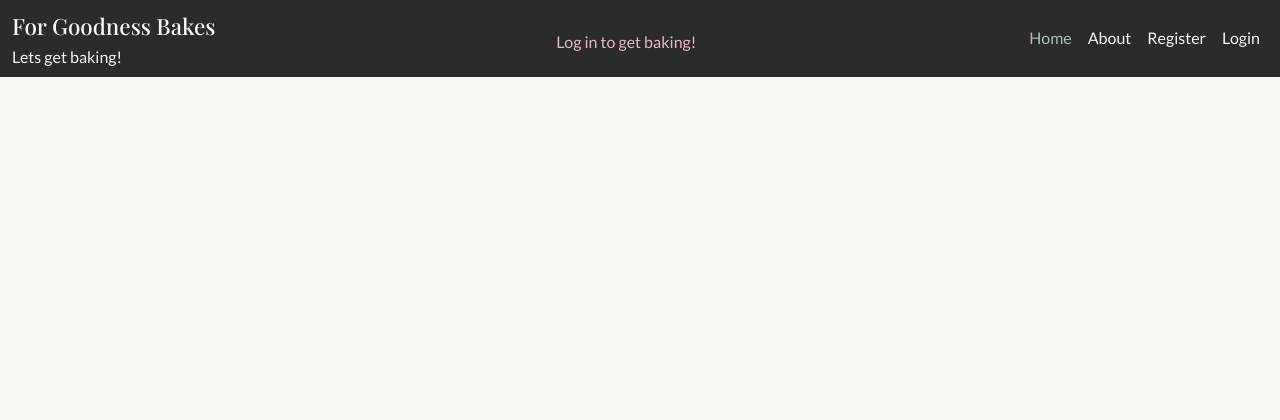
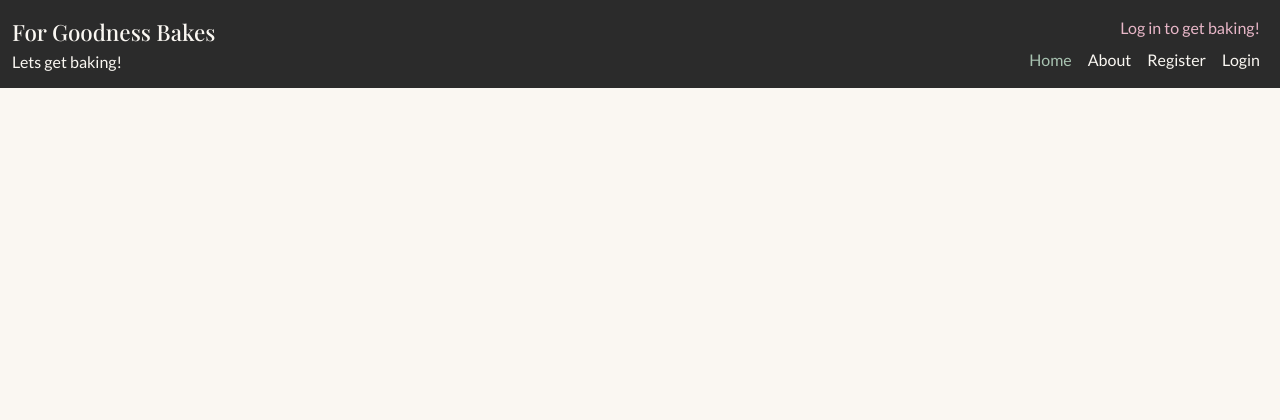
Before and after one commit to Lyd-W/for-goodness-bakes, a Django app: page / in a window 1280 px wide. Shown: the top 420 px of the page. Run offline with Django 4.2, Linux system fonts and the light colour scheme; data that the repository does not hold is empty; some libraries are stand-ins or nearby versions; some web fonts are replaced.

Commit message:
style navbar on large screens

```diff
--- a/recipes/forms.py
+++ b/recipes/forms.py
@@ -6,3 +6,4 @@ class CommentForm(forms.ModelForm):
     class Meta:
         model = Comment
         fields = ('content',)
+        labels = {'content': 'Your comment:',}
--- a/recipes/templates/recipes/recipe_detail.html
+++ b/recipes/templates/recipes/recipe_detail.html
@@ -27,7 +27,7 @@
 
   <section class="information-section">
     <div class="servings">
-        <h3>Servings:</h3>
+        <h3>Servings</h3>
         <p>{{ recipe.servings }}</p>
     </div>
 
--- a/static/css/style.css
+++ b/static/css/style.css
@@ -134,7 +134,7 @@ p {
     color: inherit;
 }
 
-/*Recipe Detailed View*/
+/* Recipe Detailed View */
 
 .recipe-image-container {
     padding-top: 1rem;
@@ -185,11 +185,16 @@ p {
     margin-top: 2rem;
 }
 
+/* remove asterisk from comment label field */
+.asteriskField {
+    display: none;
+}
+
 .submit-button {
     margin:0.5rem;
 }
 
-/* Accounts*/
+/* Accounts */
 
 .log-out-section,
 .log-in-section,
@@ -258,6 +263,10 @@ p {
    .comment-section {
     padding: 0 7rem;
    }
+
+   .login {
+    padding-right: 0.5rem;
+   }
 }
 
 /* XL devices (xl screens, 1200px and up) */
--- a/templates/base.html
+++ b/templates/base.html
@@ -49,8 +49,8 @@
             <span class="navbar-toggler-icon"></span>
         </button>
 
-        <div class="collapse navbar-collapse ms-auto" id="navbarText">
-             <div class="navbar-text w-100 text-center mt-2">
+        <div class="collapse navbar-collapse ms-auto flex-lg-column align-items-lg-end" id="navbarText">
+             <div class="navbar-text mt-2">
                 {% if user.is_authenticated %}
                     <p class="login navbar-text">Hi {{ user }}!</p>
                 {% else %}
```
